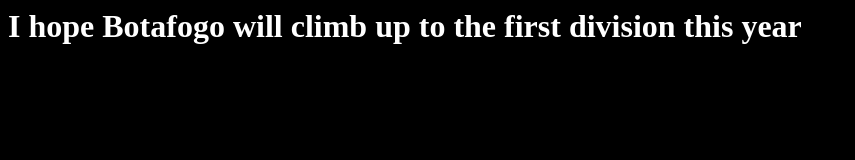
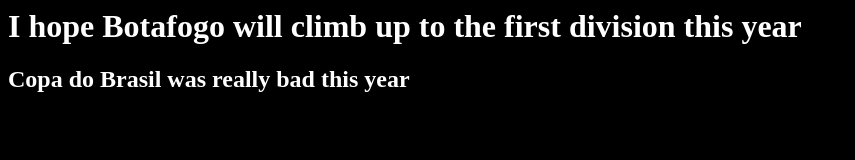
Before and after one commit to mcpenchel/git-basics, a plain HTML site: page index.html in a window 1280 px wide. Shown: the whole page, without its empty margins (0-855 px from the left). Drawn offline with Linux system fonts and the light colour scheme.

Commit message:
Added a header 2 with another negative message

```diff
--- a/index.html
+++ b/index.html
@@ -4,5 +4,6 @@
   </head>
   <body>
     <h1>I hope Botafogo will climb up to the first division this year</h1>
+    <h2>Copa do Brasil was really bad this year</h2>
   </body>
 </html>
```
